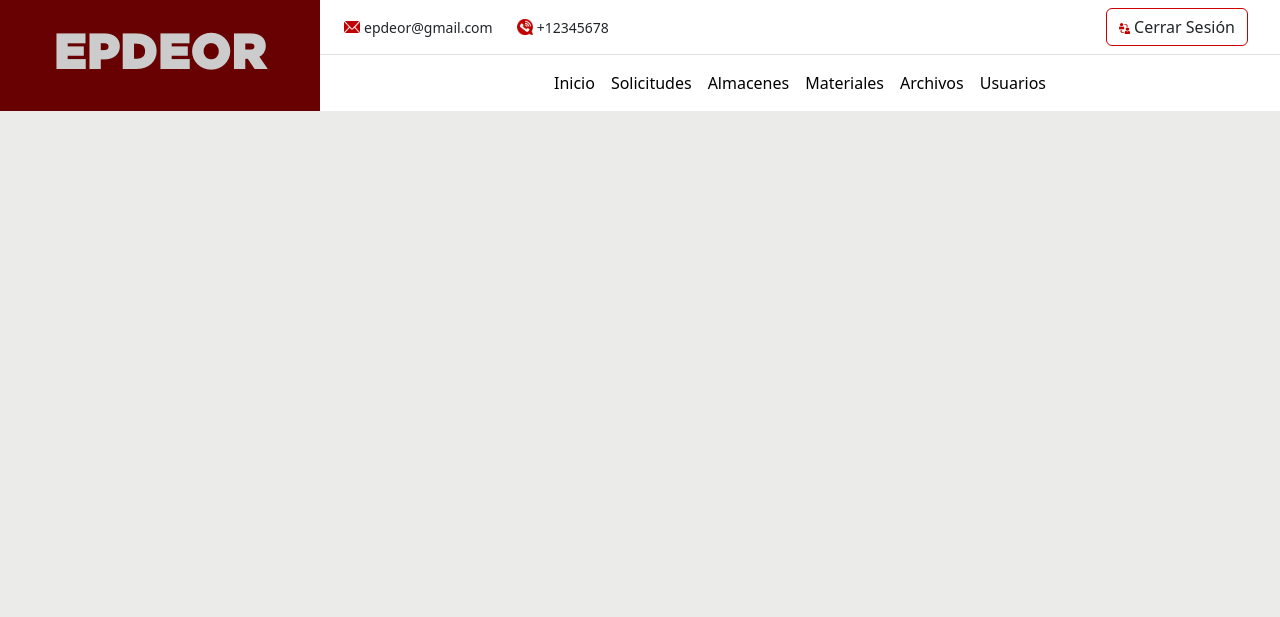
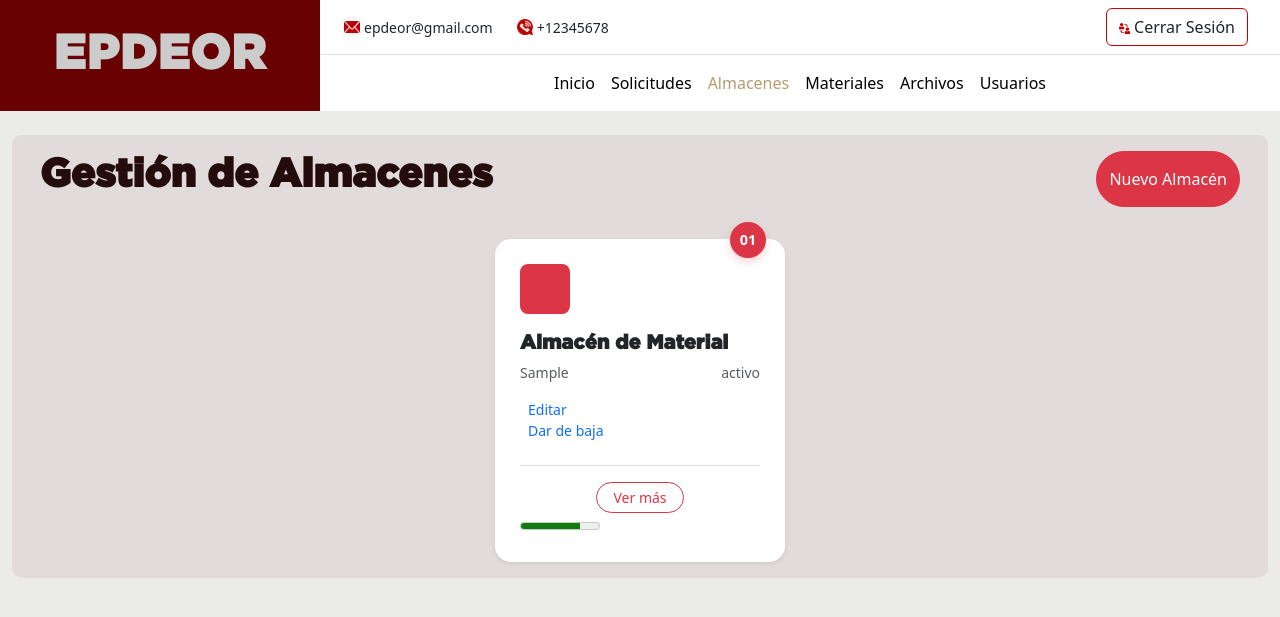
Before and after one commit to DanielRojas2/proyecto_epdeor, a Django app: page /almacenes/ in a window 1280 px wide. Shown: the top 617 px of the page. Run offline with Django 5.2, Linux system fonts and the light colour scheme; tables that the repository leaves empty hold one stand-in row (values such as "Sample post"); some libraries are stand-ins or nearby versions.

Commit message:
app almacenes

```diff
--- a/apps/almacenes/templates/almacenes/almacen_form.html
+++ b/apps/almacenes/templates/almacenes/almacen_form.html
@@ -1,9 +1,8 @@
-<div class="modal-header bg-danger text-white">
+<div class="modal-header text-white" style="background-color: #680202;">
     <h5 class="modal-title">{{ title }}</h5>
     <button type="button" class="btn-close btn-close-white" data-bs-dismiss="modal"></button>
 </div>
 
-{# action_url debe llegar desde la vista; si no existe, como fallback usamos request.path #}
 <form method="post" action="{{ action_url|default:request.path }}" class="p-3" id="almacen-form">
     {% csrf_token %}
     <div class="modal-body">
--- a/apps/almacenes/templates/almacenes/almacen_list.html
+++ b/apps/almacenes/templates/almacenes/almacen_list.html
@@ -6,14 +6,10 @@
 <link rel="stylesheet" href="{% static 'css/custom/card-almacen.css' %}">
 {% endblock %}
 
-{% block header %}
-{% include 'navbar/navbar.html' %}
-{% endblock %}
-
-{% block body %}
-<section class="container-fluid mt-5 mb-5">
-    <div class="d-flex justify-content-between mb-3">
-        <h4 class="fw-bold">Gestión de Almacenes</h4>
+{% block content %}
+<section class="container-fluid mb-5" style="background-color: #e1dbdb; border-radius: 10px;">
+    <div class="d-flex justify-content-between mb-3 p-3">
+        <h1 class="fw-bold" style="color: #250c0c;">Gestión de Almacenes</h1>
         <button id="btn-nuevo" class="btn btn-danger rounded-pill">
             <i class="fa-solid fa-plus"></i> Nuevo Almacén
         </button>
--- a/apps/almacenes/templates/detalles_almacen/partials/estante_form.html
+++ b/apps/almacenes/templates/detalles_almacen/partials/estante_form.html
@@ -1,4 +1,4 @@
-<div class="modal-header bg-danger text-white">
+<div class="modal-header text-white" style="background-color: #680202;">
     <h5 class="modal-title">{{ title }}</h5>
     <button type="button" class="btn-close btn-close-white" data-bs-dismiss="modal"></button>
 </div>
--- a/apps/almacenes/templates/detalles_almacen/partials/nivel_estante_form.html
+++ b/apps/almacenes/templates/detalles_almacen/partials/nivel_estante_form.html
@@ -1,4 +1,4 @@
-<div class="modal-header bg-danger text-white">
+<div class="modal-header text-white" style="background-color: #680202;">
     <h5 class="modal-title">{{ title }}</h5>
     <button type="button" class="btn-close btn-close-white" data-bs-dismiss="modal"></button>
 </div>
--- /dev/null
+++ b/apps/inicio/static/css/custom/card-almacen.css
@@ -0,0 +1,30 @@
+.service-card {
+    border: 1px solid transparent;
+    transition: all 0.3s ease;
+}
+
+.service-card:hover {
+    border: 1px solid #680202;
+    box-shadow: 0 6px 16px rgba(220, 53, 69, 0.2);
+    transform: translateY(-5px);
+}
+
+.icon-box {
+    width: 50px;
+    height: 50px;
+}
+
+.badge-num {
+    width: 36px;
+    height: 36px;
+    display: flex;
+    align-items: center;
+    justify-content: center;
+    font-weight: 600;
+    font-size: 0.9rem;
+    box-shadow: 0 4px 8px rgba(220, 53, 69, 0.2);
+}
+
+li a {
+    text-decoration: none;
+}
--- a/apps/inicio/templates/base.html
+++ b/apps/inicio/templates/base.html
@@ -8,6 +8,7 @@
     <link rel="shortcut icon" href="{% static 'assets/epdeor.ico' %}" type="image/x-icon">
     <link rel="stylesheet" href="{% static 'css/main.css' %}">
     <link rel="stylesheet" href="{% static 'vendor/css/bootstrap.min.css' %}">
+    {% block styles %}{% endblock %}
 </head>
 
 <body style="background-color: #ebebea;">
@@ -63,7 +64,9 @@
                                     Inicio
                                 </a>
                                 <a href="#" class="nav-link">Solicitudes</a>
-                                <a href="#" class="nav-link">Almacenes</a>
+                                <a href="{% url 'almacenes' %}" class="nav-link {% if request.path == '/almacenes/' %}active{% endif %}">
+                                    Almacenes
+                                </a>
                                 <a href="#" class="nav-link">Materiales</a>
                                 <a href="#" class="nav-link">Archivos</a>
                                 <a href="{% url 'usuarios' %}" class="nav-link {% if request.path == '/usuarios/' %}active{% endif %}">
```
Also changed, not shown: apps/almacenes/templates/detalles_almacen/detalles_almacen.html (+4 -8 lines), apps/almacenes/templatetags/dict_filters.py (added, +7 -0 lines), apps/inicio/static/css/custom/card-custom.css (added, +50 -0 lines), apps/almacenes/templatetags/__init__.py (added).
